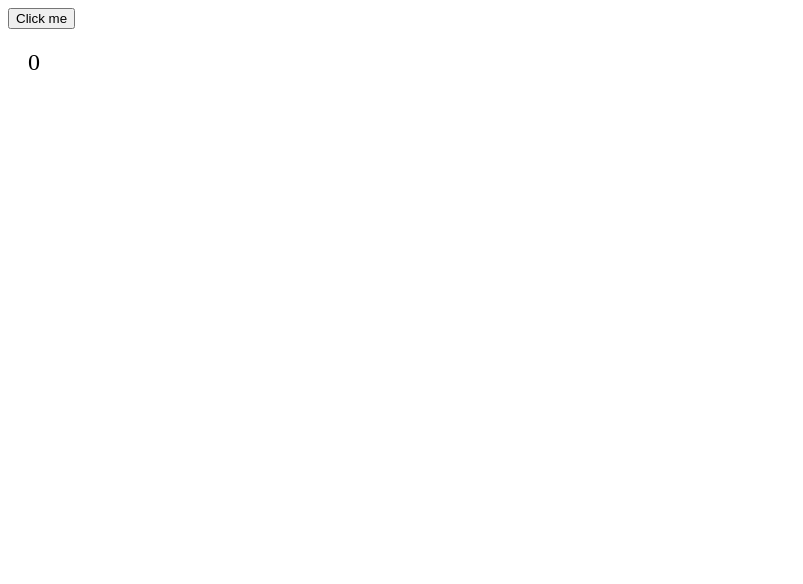
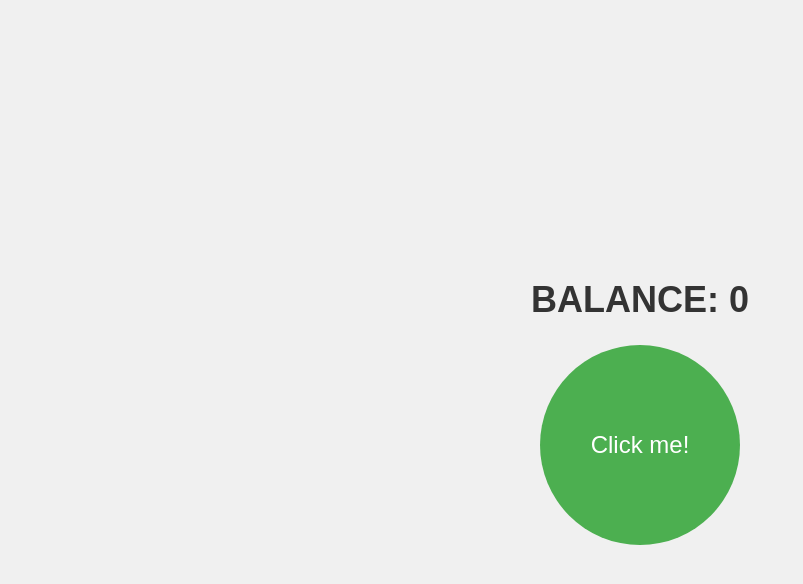
Before and after one commit to Sviat-20/GregAPP, a plain HTML site: page index.html in a window 1280 px wide. Shown: the whole page, without its empty margins (0-803 px from the left). Drawn offline with Linux system fonts and the light colour scheme.

Commit message:
Update index.html

```diff
--- a/index.html
+++ b/index.html
@@ -3,24 +3,60 @@
 <head>
     <meta charset="UTF-8">
     <meta name="viewport" content="width=device-width, initial-scale=1.0">
-    <title>Counter App</title>
+    <title>Clicker MiniApp</title>
     <style>
-        #counter {
-            font-size: 24px;
-            margin: 20px;
-        }
+        body {
+    font-family: Arial, sans-serif;
+    display: flex;
+    justify-content: center;
+    align-items: center;
+    height: 100vh;
+    margin: 0;
+    background-color: #f0f0f0;
+    }
+
+    .container {
+        text-align: center;
+    }
+
+    h1 {
+        font-size: 36px;
+        color: #333;
+    }
+
+    .round-button {
+        width: 200px;
+        height: 200px;
+        border-radius: 50%;
+        background-color: #4CAF50;
+        color: white;
+        font-size: 24px;
+        border: none;
+        cursor: pointer;
+        transition: background-color 0.3s ease;
+    }
+
+    .round-button:hover {
+        background-color: #45a049;
+    }
+
+    .round-button:active {
+        background-color: #3e8e41;
+    }
     </style>
 </head>
 <body>
-    <button id="countButton">Click me</button>
-    <div id="counter">0</div>
+    <div class="container">
+        <h1>BALANCE: <span id="balance">0</span></h1>
+        <button id="clickButton" class="round-button">Click me!</button>
+    </div>
+    <script>
+        let balance = 0;
 
-    <script>
-        let count = 0;
-        document.getElementById('countButton').addEventListener('click', function() {
-            count++;
-            document.getElementById('counter').innerText = count;
-        });
+        document.getElementById("clickButton").addEventListener("click", function() {
+    balance++;
+    document.getElementById("balance").innerText = balance;
+});
     </script>
 </body>
 </html>
```
